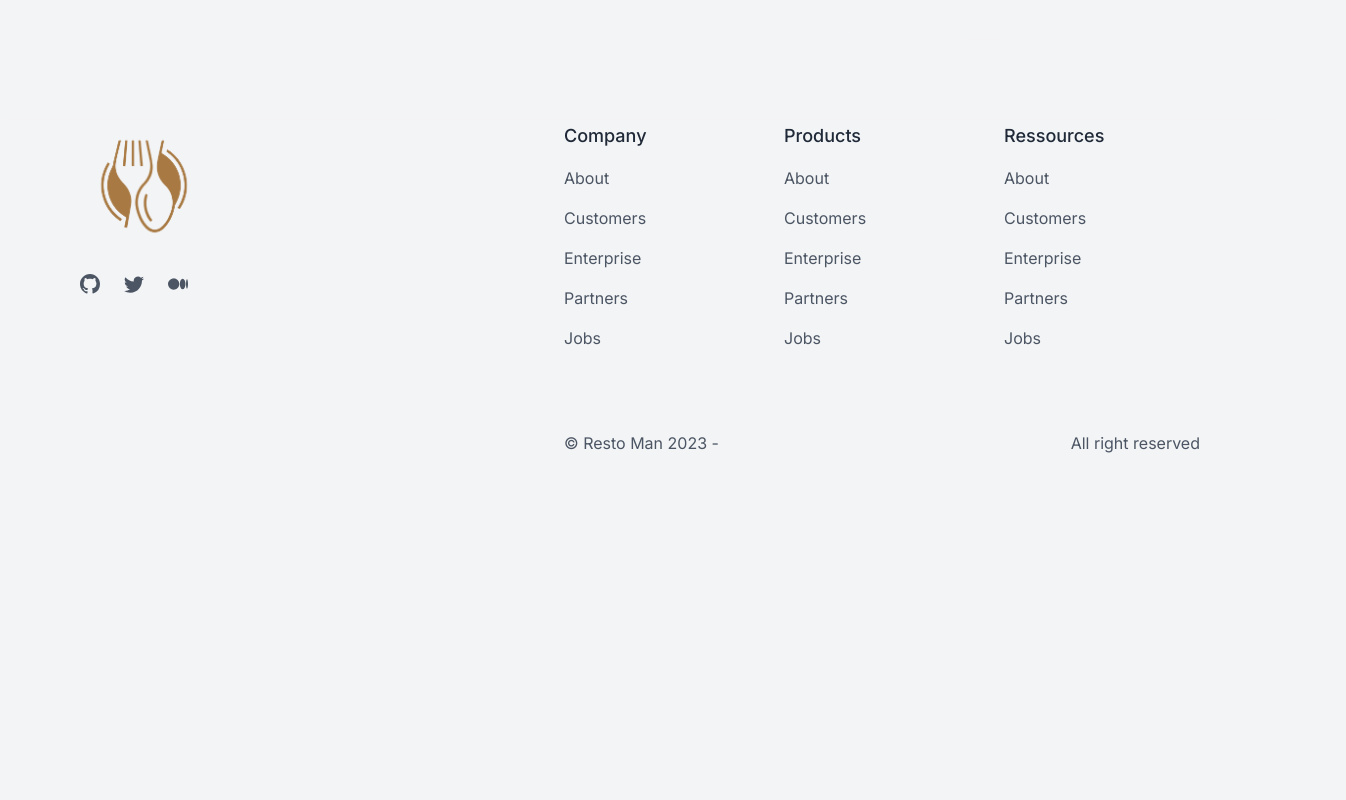
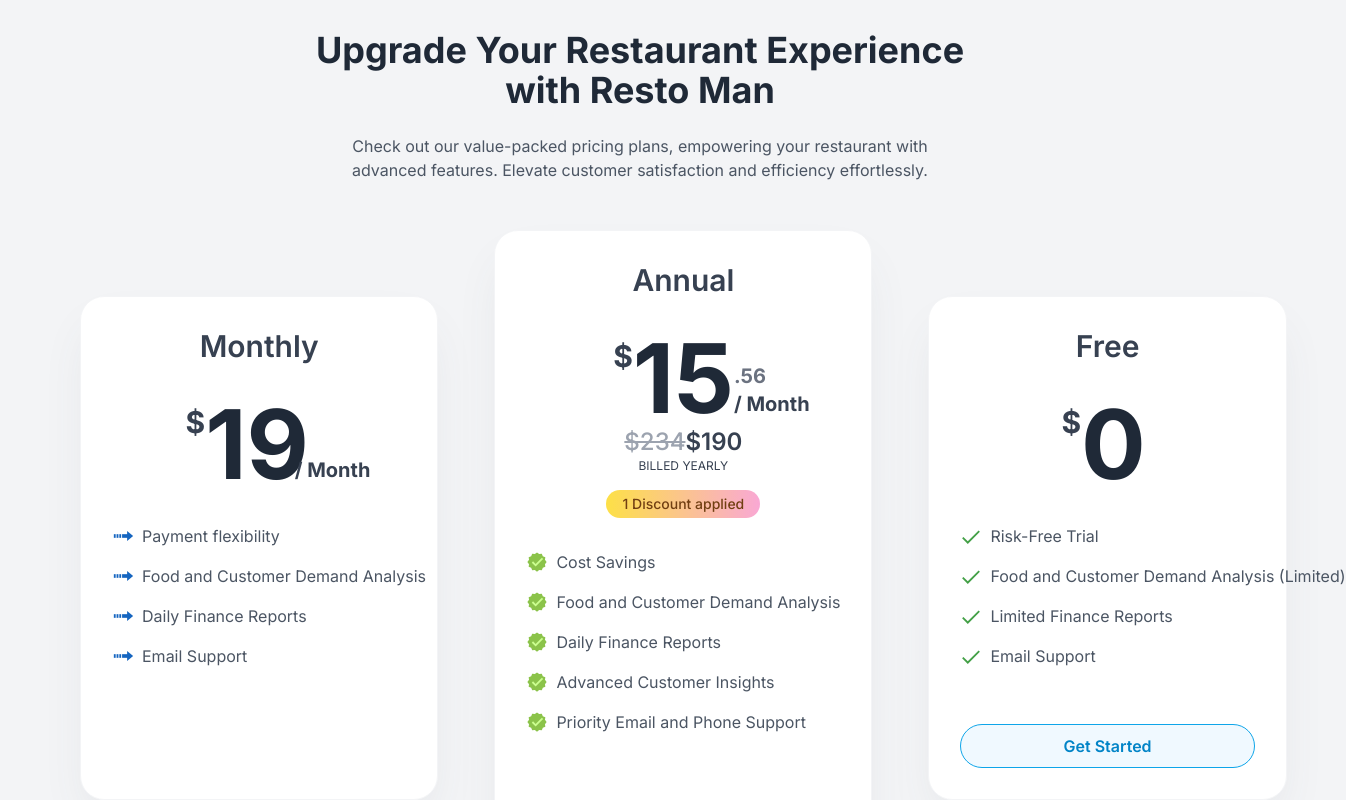
Before and after one commit to AbidHasanPiash/bhojon, a Next.js app: page / in a window 1280 px wide. Shown: the part 2440-3240 px from the top of the page, 1346 px wide, since content can reach past the window. Before the commit the page ends 2927 px from the top, so only its background shows below. Built offline with nearby package versions, Linux system fonts and the light colour scheme.

Commit message:
pricing section added

```diff
--- a/app/page.jsx
+++ b/app/page.jsx
@@ -2,6 +2,7 @@
 import Features2 from "@/components/home/Features2";
 import Footer from "@/components/home/Footer";
 import Login from "@/components/home/Login";
+import Pricing from "@/components/home/Pricing";
 
 export default function Home() {
   return (
@@ -9,6 +10,7 @@
       <Login/>
       <Features/>
       <Features2/>
+      <Pricing/>
       <Footer/>
     </div>
   );
--- /dev/null
+++ b/components/home/Pricing.jsx
@@ -0,0 +1,191 @@
+import { FcApproval, FcAdvance, FcCheckmark } from "react-icons/fc";
+
+export default function Pricing() {
+  return (
+    <div className="xl:container m-auto px-6 py-20 md:px-12 lg:px-20">
+      <div className="m-auto text-center lg:w-7/12">
+        <h2 className="text-2xl font-bold text-gray-800 dark:text-white md:text-4xl">
+            Upgrade Your Restaurant Experience with Resto Man
+        </h2>
+        <p className='max-w-3xl mx-auto my-3 md:my-6 text-center text-gray-600 dark:text-gray-400'>
+            Check out our value-packed pricing plans, empowering your restaurant with
+            advanced features. Elevate customer satisfaction and efficiency effortlessly.
+        </p>
+      </div>
+      <div className="mt-12 grid items-center gap-6 md:grid-cols-2 lg:flex lg:space-x-8">
+        <div className="group relative md:col-span-1 lg:w-[32%]">
+          <div
+            aria-hidden="true"
+            className="absolute top-0 h-full w-full rounded-3xl border border-gray-100 dark:border-gray-700 bg-white dark:bg-gray-800 shadow-2xl shadow-gray-600/10 dark:shadow-none transition duration-500 group-hover:scale-105 lg:group-hover:scale-110"
+          ></div>
+          <div className="relative space-y-8 p-8">
+            <h3 className="text-center text-3xl font-semibold text-gray-700 dark:text-white">
+              Monthly
+            </h3>
+            <div className="relative flex justify-around">
+              <div className="flex">
+                <span className="-ml-6 mt-2 text-3xl font-bold text-primary">
+                  $
+                </span>
+                <span className="leading-0 text-8xl font-bold text-gray-800 dark:text-white">
+                  19
+                </span>
+              </div>
+              <span className="absolute right-9 bottom-2 text-xl font-bold text-primary">
+                / Month
+              </span>
+            </div>
+            <ul
+              role="list"
+              className="m-auto w-max space-y-4 pb-6 text-gray-600 dark:text-gray-300"
+            >
+              <li className="space-x-2 flex items-center">
+                <FcAdvance size={22}/>
+                <span>Payment flexibility</span>
+              </li>
+              <li className="space-x-2 flex items-center">
+                <FcAdvance size={22}/>
+                <span>Food and Customer Demand Analysis</span>
+              </li>
+              <li className="space-x-2 flex items-center">
+                <FcAdvance size={22}/>
+                <span>Daily Finance Reports</span>
+              </li>
+              <li className="space-x-2 flex items-center">
+                <FcAdvance size={22}/>
+                <span>Email Support</span>
+              </li>
+            </ul>
+            <button className="relative flex h-11 w-full items-center justify-center px-6 before:absolute before:inset-0 before:rounded-full before:bg-primary before:transition before:duration-300 hover:before:scale-105 active:duration-75 active:before:scale-95">
+              <span className="relative text-base font-semibold text-white dark:text-dark">
+                Start plan
+              </span>
+            </button>
+          </div>
+        </div>
+
+        <div className="group relative row-start-1 md:col-span-2 lg:w-[36%]">
+          <div
+            aria-hidden="true"
+            className="absolute top-0 h-full w-full rounded-3xl border border-gray-100 dark:border-gray-700 bg-white dark:bg-gray-800 shadow-2xl shadow-gray-600/10 dark:shadow-none transition duration-500 group-hover:scale-105 lg:group-hover:scale-110"
+          ></div>
+          <div className="relative space-y-8 p-8">
+            <h3 className="text-center text-3xl font-semibold text-gray-700 dark:text-white">
+              Annual
+            </h3>
+            <div className="overflow-hidden">
+              <div className="-mr-20 flex items-end justify-center">
+                <div className="flex">
+                  <span className="-ml-6 mt-2 text-3xl font-bold text-primary">
+                    $
+                  </span>
+                  <span className="leading-0 text-8xl font-bold text-gray-800 dark:text-white">
+                    15
+                  </span>
+                </div>
+                <div className="mb-2">
+                  <span className="block text-xl font-bold text-gray-500 dark:text-gray-400">
+                    .56
+                  </span>
+                  <span className="block text-xl font-bold text-primary">
+                    / Month
+                  </span>
+                </div>
+              </div>
+              <div className="text-center text-2xl font-medium">
+                <span className="text-gray-400 line-through">$234</span>
+                <span className="font-semibold text-gray-700 dark:text-white">
+                  $190
+                </span>
+              </div>
+              <span className="block text-center text-xs uppercase text-primary">
+                BILLED YEARLY
+              </span>
+              <span className="m-auto mt-4 block w-max rounded-full bg-gradient-to-r from-yellow-300 to-pink-300 px-4 py-1 text-sm font-medium text-yellow-900">
+                1 Discount applied
+              </span>
+            </div>
+            <ul
+              role="list"
+              className="m-auto w-max space-y-4 pb-6 text-gray-600 dark:text-gray-300"
+            >
+              <li className="space-x-2 flex items-center">
+                <FcApproval size={22}/>
+                <span>Cost Savings</span>
+              </li>
+              <li className="space-x-2 flex items-center">
+                <FcApproval size={22}/>
+                <span>Food and Customer Demand Analysis</span>
+              </li>
+              <li className="space-x-2 flex items-center">
+                <FcApproval size={22}/>
+                <span>Daily Finance Reports</span>
+              </li>
+              <li className="space-x-2 flex items-center">
+                <FcApproval size={22}/>
+                <span>Advanced Customer Insights</span>
+              </li>
+              <li className="space-x-2 flex items-center">
+                <FcApproval size={22}/>
+                <span>Priority Email and Phone Support</span>
+              </li>
+            </ul>
+            <button className="relative flex h-11 w-full items-center justify-center px-6 before:absolute before:inset-0 before:rounded-full before:bg-primary before:transition before:duration-300 hover:before:scale-105 active:duration-75 active:before:scale-95">
+              <span className="relative text-base font-semibold text-white dark:text-dark">
+                Start plan
+              </span>
+            </button>
+          </div>
+        </div>
+
+        <div className="group relative md:col-span-1 lg:w-[32%]">
+          <div
+            aria-hidden="true"
+            className="absolute top-0 h-full w-full rounded-3xl border border-gray-100 dark:border-gray-700 bg-white dark:bg-gray-800 shadow-2xl shadow-gray-600/10 dark:shadow-none transition duration-500 group-hover:scale-105 lg:group-hover:scale-110"
+          ></div>
+          <div className="relative space-y-8 p-8">
+            <h3 className="text-center text-3xl font-semibold text-gray-700 dark:text-white">
+              Free
+            </h3>
+            <div className="relative flex justify-around">
+              <div className="flex">
+                <span className="-ml-2 mt-2 text-3xl font-bold text-primary">
+                  $
+                </span>
+                <span className="leading-0 text-8xl font-bold text-gray-800 dark:text-white">
+                  0
+                </span>
+              </div>
+            </div>
+            <ul
+              role="list"
+              className="m-auto w-max space-y-4 pb-6 text-gray-600 dark:text-gray-300"
+            >
+              <li className="space-x-2 flex items-center">
+                <FcCheckmark size={22}/>
+                <span>Risk-Free Trial</span>
+              </li>
+              <li className="space-x-2 flex items-center">
+                <FcCheckmark size={22}/>
+                <span>Food and Customer Demand Analysis (Limited)</span>
+              </li>
+              <li className="space-x-2 flex items-center">
+                <FcCheckmark size={22}/>
+                <span>Limited Finance Reports</span>
+              </li>
+              <li className="space-x-2 flex items-center">
+                <FcCheckmark size={22}/>
+                <span>Email Support</span>
+              </li>
+            </ul>
+            <button className="relative flex h-11 w-full items-center justify-center px-6 before:absolute before:inset-0 before:rounded-full before:bg-sky-50 before:border before:border-sky-500 dark:before:border-gray-600 dark:before:bg-gray-700 before:transition before:duration-300 hover:before:scale-105 active:duration-75 active:before:scale-95">
+              <span className="relative text-base font-semibold text-sky-600 dark:text-white">
+                Get Started
+              </span>
+            </button>
+          </div>
+        </div>
+      </div>
+    </div>
+  );
+}
```
